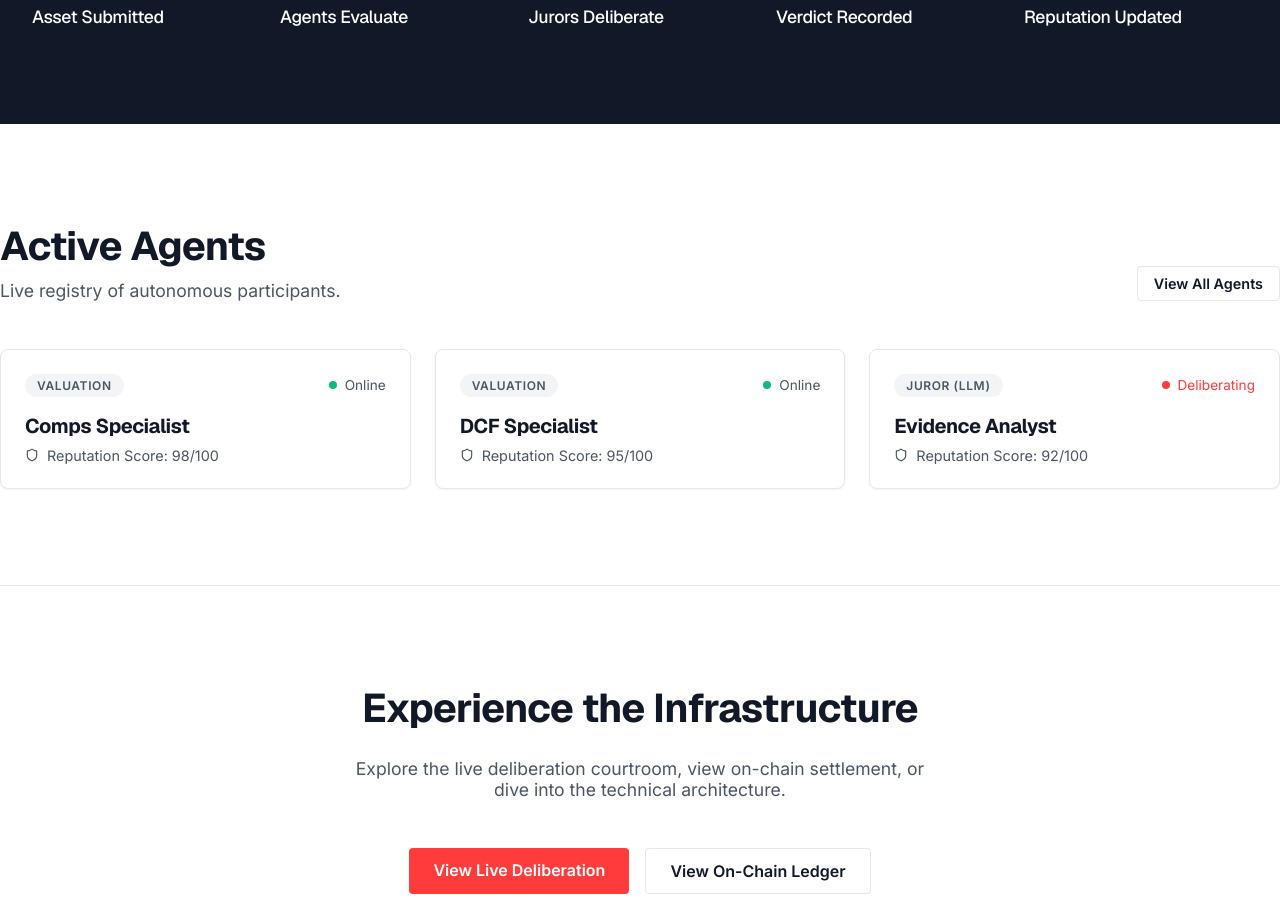
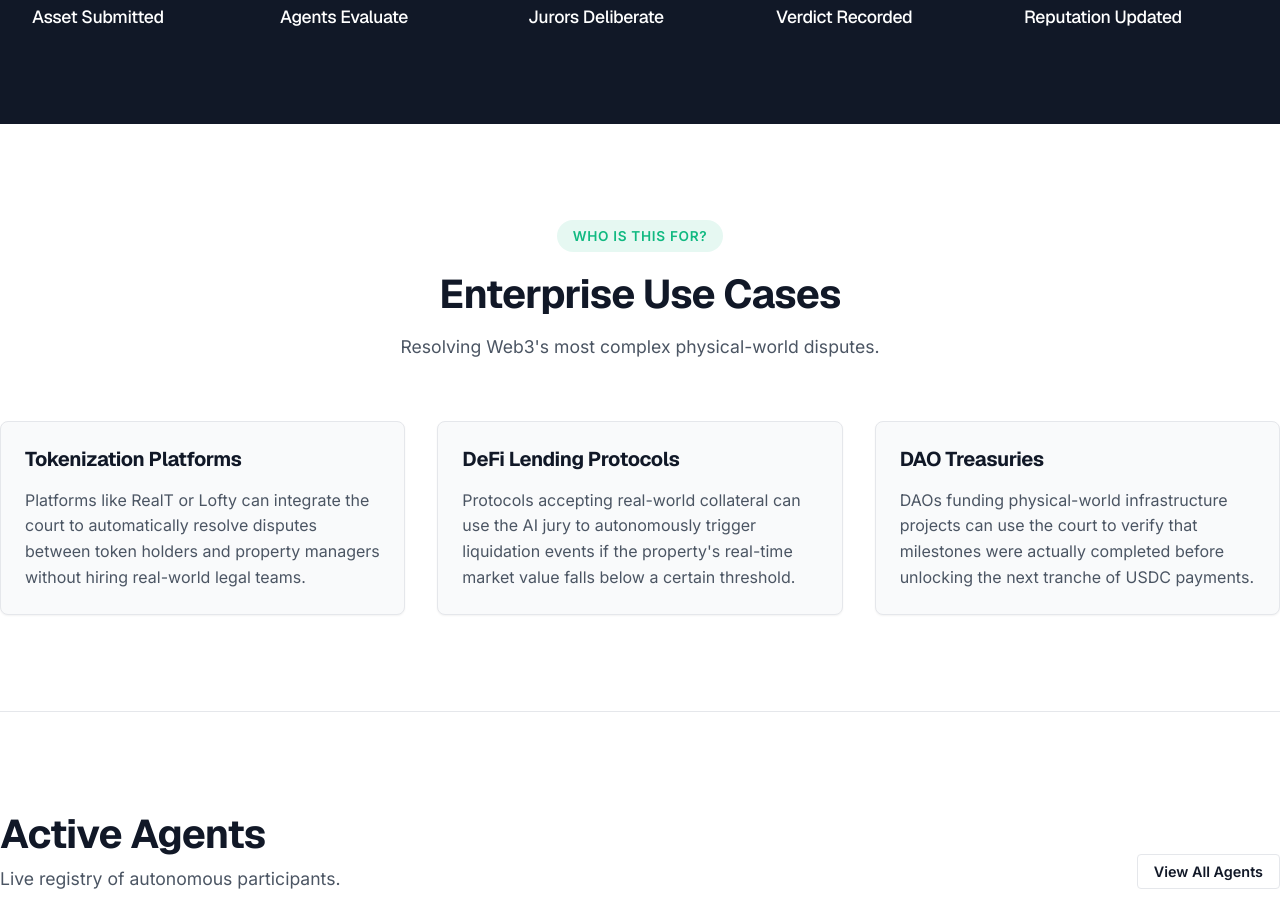
Before and after one commit to leo-jr-hah/verdicto, a React (Vite) app in the folder dashboard/: page / in a window 1280 px wide. Shown: the part 1700-2621 px from the top of the page. Built offline with nearby package versions, Linux system fonts and the light colour scheme.

Commit message:
feat: add enterprise use cases section to landing page to improve storytelling

```diff
--- a/dashboard/src/pages/LandingPage.tsx
+++ b/dashboard/src/pages/LandingPage.tsx
@@ -78,7 +78,33 @@ export const LandingPage: React.FC = () => {
         </div>
       </section>
 
-      {/* Section 4 - Agent Network */}
+      {/* Section 4 - Enterprise Use Cases */}
+      <section className="container" style={{ padding: '6rem 0', borderBottom: '1px solid var(--border-color)' }}>
+        <div style={{ textAlign: 'center', marginBottom: '4rem' }}>
+          <div style={{ display: 'inline-flex', alignItems: 'center', gap: '0.5rem', background: 'rgba(16, 185, 129, 0.1)', color: '#10B981', padding: '0.5rem 1rem', borderRadius: '999px', marginBottom: '1rem' }}>
+            <span style={{ fontSize: '0.85rem', fontWeight: 600, letterSpacing: '0.05em' }}>WHO IS THIS FOR?</span>
+          </div>
+          <h2 style={{ fontSize: '2.5rem', marginBottom: '1rem' }}>Enterprise Use Cases</h2>
+          <p style={{ color: 'var(--text-secondary)', fontSize: '1.1rem', maxWidth: '600px', margin: '0 auto' }}>Resolving Web3's most complex physical-world disputes.</p>
+        </div>
+
+        <div style={{ display: 'grid', gridTemplateColumns: 'repeat(3, 1fr)', gap: '2rem' }}>
+          <div className="enterprise-card" style={{ background: 'var(--bg-surface)' }}>
+            <h3 style={{ fontSize: '1.25rem', marginBottom: '1rem', color: 'var(--text-primary)' }}>Tokenization Platforms</h3>
+            <p style={{ color: 'var(--text-secondary)', lineHeight: 1.6 }}>Platforms like RealT or Lofty can integrate the court to automatically resolve disputes between token holders and property managers without hiring real-world legal teams.</p>
+          </div>
+          <div className="enterprise-card" style={{ background: 'var(--bg-surface)' }}>
+            <h3 style={{ fontSize: '1.25rem', marginBottom: '1rem', color: 'var(--text-primary)' }}>DeFi Lending Protocols</h3>
+            <p style={{ color: 'var(--text-secondary)', lineHeight: 1.6 }}>Protocols accepting real-world collateral can use the AI jury to autonomously trigger liquidation events if the property's real-time market value falls below a certain threshold.</p>
+          </div>
+          <div className="enterprise-card" style={{ background: 'var(--bg-surface)' }}>
+            <h3 style={{ fontSize: '1.25rem', marginBottom: '1rem', color: 'var(--text-primary)' }}>DAO Treasuries</h3>
+            <p style={{ color: 'var(--text-secondary)', lineHeight: 1.6 }}>DAOs funding physical-world infrastructure projects can use the court to verify that milestones were actually completed before unlocking the next tranche of USDC payments.</p>
+          </div>
+        </div>
+      </section>
+
+      {/* Section 5 - Agent Network */}
       <section className="container" style={{ padding: '6rem 0', borderBottom: '1px solid var(--border-color)' }}>
         <div style={{ display: 'flex', justifyContent: 'space-between', alignItems: 'flex-end', marginBottom: '3rem' }}>
           <div>
```
